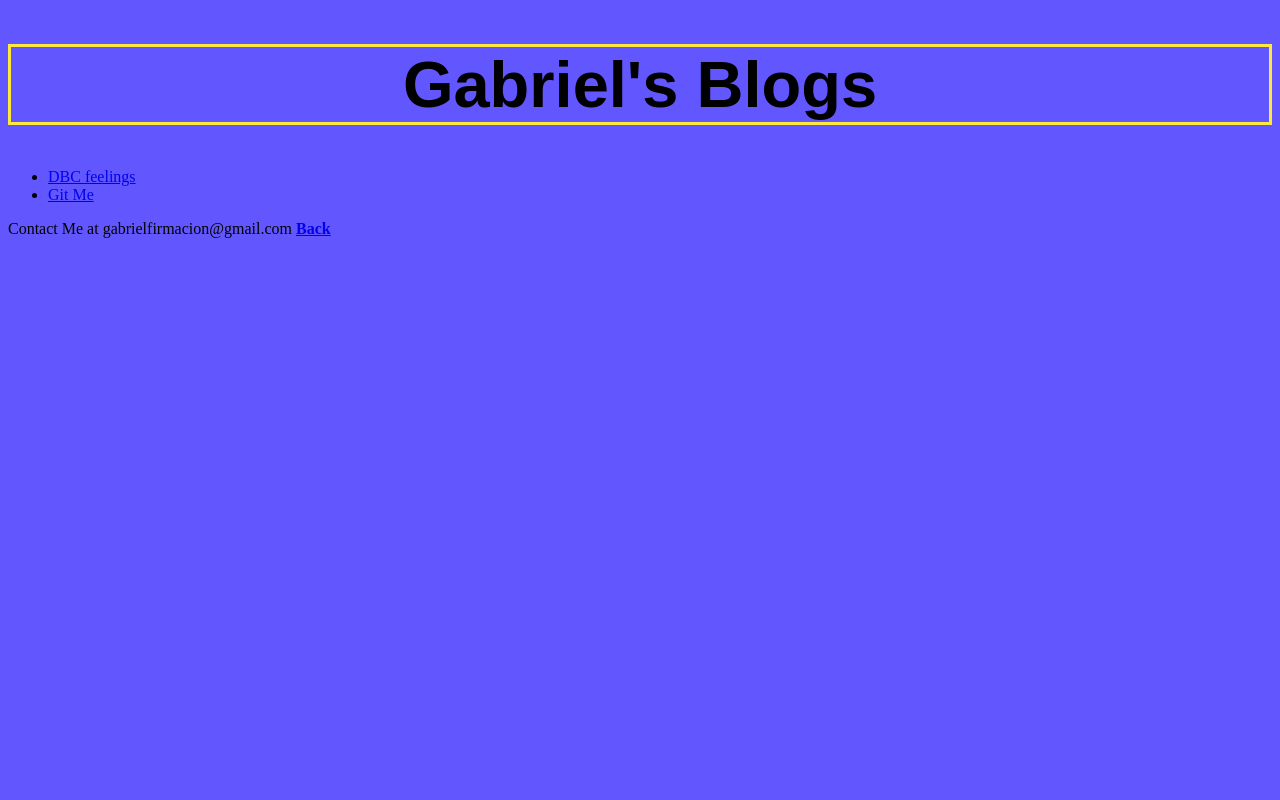
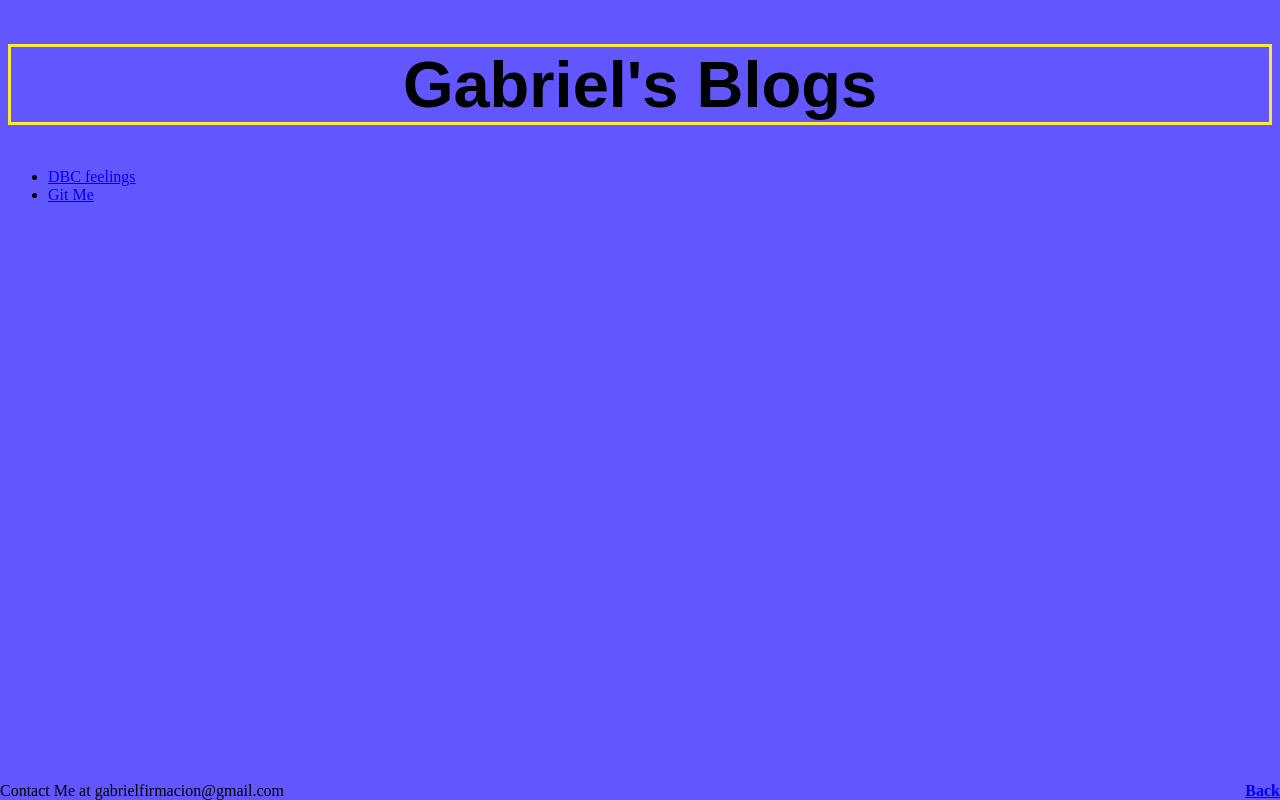
Before and after one commit to gabrielfirmacion/gabrielfirmacion.github.io, a plain HTML site: page blog:index.html in a window 1280 px wide. Drawn offline with Linux system fonts and the light colour scheme.

Commit message:
revise styles on website

```diff
--- a/blog:index.html
+++ b/blog:index.html
@@ -12,7 +12,7 @@
             <li><a href="http://gabrielfirmacion.github.io/blog/t1-git-blog.html">Git Me</a></li>
         </ul>
     <h8>Contact Me at gabrielfirmacion@gmail.com</h8>
-    <h9><a href="http://gabrielfirmacion.github.io/">Back</a></h9>
+    <h10><a href="http://gabrielfirmacion.github.io/">Back</a></h10>
 
 
 </main>
--- a/stylesheets/default.css
+++ b/stylesheets/default.css
@@ -25,11 +25,19 @@ h3 {
 
 img {
     height: 350px;
-  width: 300px;
-  margin: 5em;
+    width: 300px;
+    margin: 5em;
 }
 
 h8 {
-    bottom: 50em;
-    left: 50em;
+    position: absolute;
+    bottom: 0;
+    left: 0;
 }
+
+h10 {
+    position: absolute;
+    bottom: 0;
+    right: 0;
+    font-weight: bold;
+}
```
